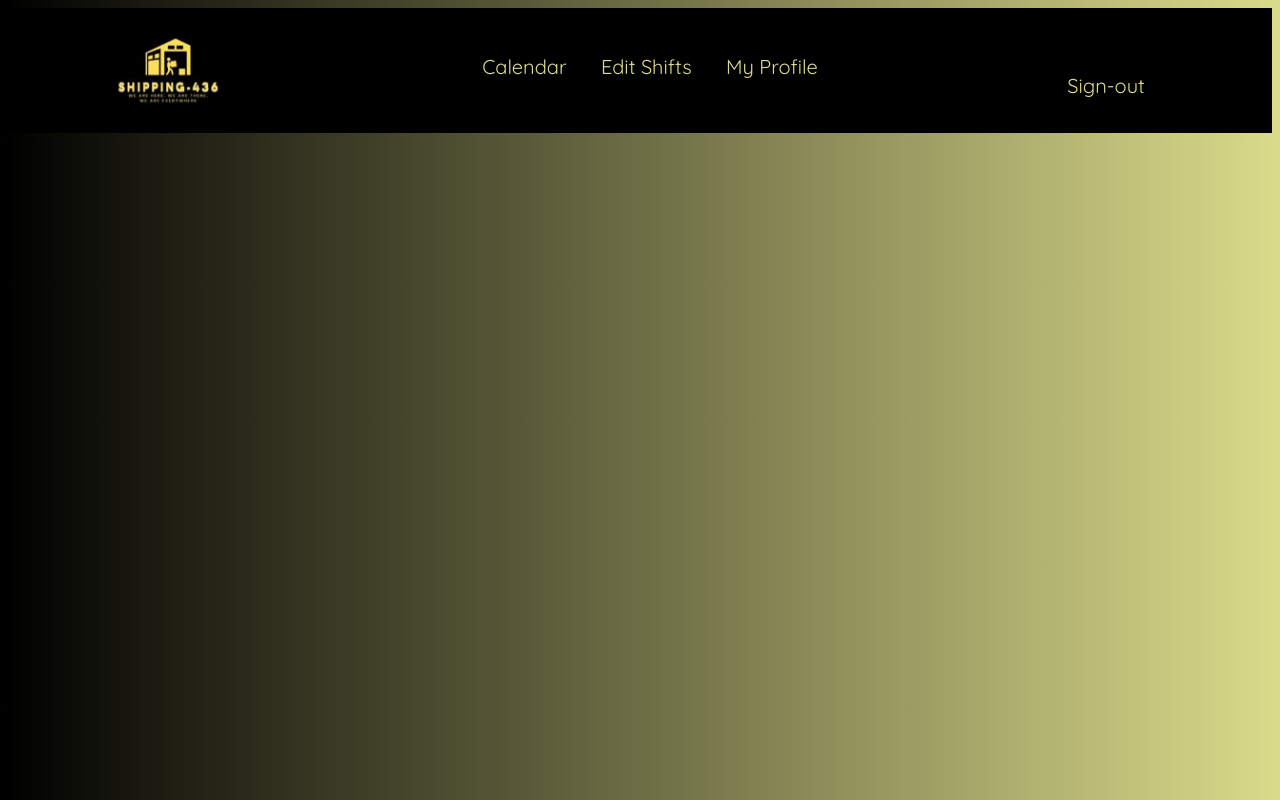
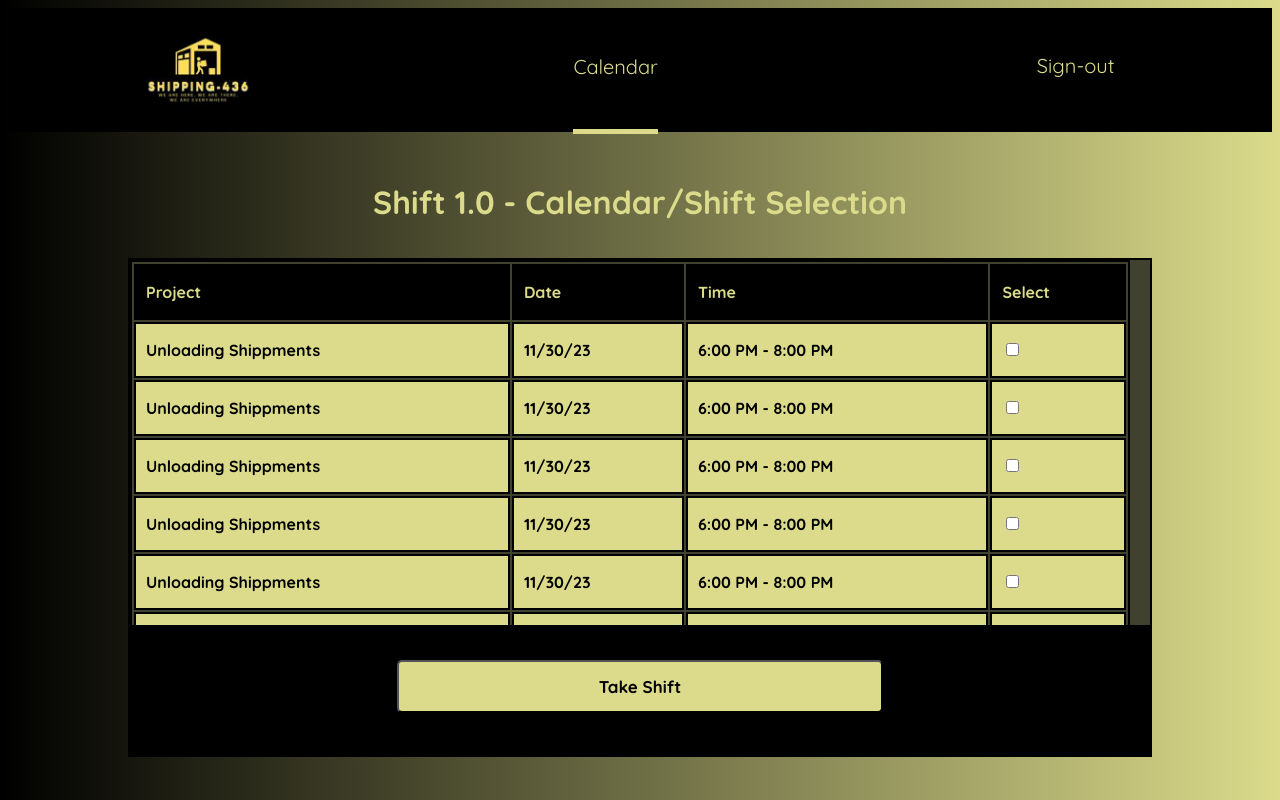
Before and after one commit to Shipping-436/Shift_1.0, a PHP site: page /schedule.html in a window 1280 px wide. Run offline with PHP 8.4, Linux system fonts and the light colour scheme.

Commit message:
added shift selection to calendar tab

```diff
--- a/create_account.html
+++ b/create_account.html
@@ -24,7 +24,7 @@
                         <a class="navlink" href="edit_shifts.html">Edit Shifts</a>
                     </li>
                     <li class="navitem">
-                        <a class="navlink" href="requests.html">Drop Shift Requests</a>
+                        <a class="navlink" href="requests.html">Drop Requests</a>
                     </li>
                     <li class="navitem">
                         <a class="navlink-current" href="create_account.html">Create New Account</a>
--- a/edit_shifts.html
+++ b/edit_shifts.html
@@ -24,7 +24,7 @@
                         <a class="navlink-current" href="edit_shifts.html">Edit Shifts</a>
                     </li>
                     <li class="navitem">
-                        <a class="navlink" href="requests.html">Drop Shift Requests</a>
+                        <a class="navlink" href="requests.html">Drop Requests</a>
                     </li>
                     <li class="navitem">
                         <a class="navlink" href="create_account.html">Create New Account</a>
--- a/requests.html
+++ b/requests.html
@@ -24,7 +24,7 @@
                         <a class="navlink" href="edit_shifts.html">Edit Shifts</a>
                     </li>
                     <li class="navitem">
-                        <a class="navlink-current" href="requests.html">Drop Shift Requests</a>
+                        <a class="navlink-current" href="requests.html">Drop Requests</a>
                     </li>
                     <li class="navitem">
                         <a class="navlink" href="create_account.html">Create New Account</a>
--- a/schedule.html
+++ b/schedule.html
@@ -18,25 +18,75 @@
             <div>
                 <ul class="navlist">
                     <li class="navitem">
-                        <a class="navlink" href="schedule.html">Calendar</a>
+                        <a class="navlink-current" href="schedule.html">Calendar</a>
                     </li>
                     <li class="navitem">
-                        <a class="navlink" href="">Edit Shifts</a>
+                        <a class="navlink" href=""></a>
                     </li>
                     <li class="navitem">
-                        <a class="navlink" href="schedule.html">My Profile</a>
+                        <a class="navlink" href="schedule.html"></a>
                     </li>
                 </ul>
             </div>
             <div class="profile-name">
-                <p><a class="navlink" href="index.html">Sign-out</a> </p>
+                <a class="navlink" href="index.html">Sign-out</a>
             </div>
         </nav>
     </header>
 
-    <footer>
-
-    </footer>
-
+    <h1>Shift 1.0 - Calendar/Shift Selection</h1>
+    <div class="schedule-container">
+        <div class="drop-container">
+            <div class="scroll">
+                <table class="drop-table">
+                    <tr class="drop-header">
+                        <th class="drop-item"><p>Project</p></th>
+                        <th class="drop-item"><p>Date</p></th>
+                        <th class="drop-item"><p>Time</p></th>
+                        <th class="drop-item"><p>Select</p></th>
+                    </tr>
+                    <tr class="drop-row">
+                        <td class="drop-data"><p>Unloading Shippments</p></td>
+                        <td class="drop-data"><p>11/30/23</p></td>
+                        <td class="drop-data"><p>6:00 PM - 8:00 PM</p></td>
+                        <td class="drop-data"><input type="checkbox"></td>
+                    </tr>
+                    <tr class="drop-row">
+                        <td class="drop-data"><p>Unloading Shippments</p></td>
+                        <td class="drop-data"><p>11/30/23</p></td>
+                        <td class="drop-data"><p>6:00 PM - 8:00 PM</p></td>
+                        <td class="drop-data"><input type="checkbox"></td>
+                    </tr>
+                    <tr class="drop-row">
+                        <td class="drop-data"><p>Unloading Shippments</p></td>
+                        <td class="drop-data"><p>11/30/23</p></td>
+                        <td class="drop-data"><p>6:00 PM - 8:00 PM</p></td>
+                        <td class="drop-data"><input type="checkbox"></td>
+                    </tr>
+                    <tr class="drop-row">
+                        <td class="drop-data"><p>Unloading Shippments</p></td>
+                        <td class="drop-data"><p>11/30/23</p></td>
+                        <td class="drop-data"><p>6:00 PM - 8:00 PM</p></td>
+                        <td class="drop-data"><input type="checkbox"></td>
+                    </tr>
+                    <tr class="drop-row">
+                        <td class="drop-data"><p>Unloading Shippments</p></td>
+                        <td class="drop-data"><p>11/30/23</p></td>
+                        <td class="drop-data"><p>6:00 PM - 8:00 PM</p></td>
+                        <td class="drop-data"><input type="checkbox"></td>
+                    </tr>
+                    <tr class="drop-row">
+                        <td class="drop-data"><p>Unloading Shippments</p></td>
+                        <td class="drop-data"><p>11/30/23</p></td>
+                        <td class="drop-data"><p>6:00 PM - 8:00 PM</p></td>
+                        <td class="drop-data"><input type="checkbox"></td>
+                    </tr>
+                </table>
+            </div>
+            <div class="drop-btn">
+                <button class="btnlogin"><strong>Take Shift</strong></button>
+            </div>
+        </div>
+    </div>
   </body>
 </html>
--- a/styles/style.css
+++ b/styles/style.css
@@ -196,6 +196,7 @@ button:hover {
     background-color: black;
     border: 2px solid rgb(219, 219, 139);
     padding: 15px 20px;
+    padding-bottom: 25px;
     margin: auto;
     width: fit-content;
   }
@@ -256,7 +257,7 @@ button:hover {
     background-color: red;
     color: white;
     margin-top: 20px;
-    padding: 14px 14px;
+    padding: 14px 20px;
     border-radius: 5px;
     font-size: 17px;
   }
@@ -316,3 +317,9 @@ button:hover {
     max-height: 356px;
     overflow-y: scroll;
   }
+
+  .schedule-container {
+    padding-top: 15px;
+    display: flex;
+    justify-content: center;
+  }
```
Also changed, not shown: schedule_manager.html (+54 -3 lines).
